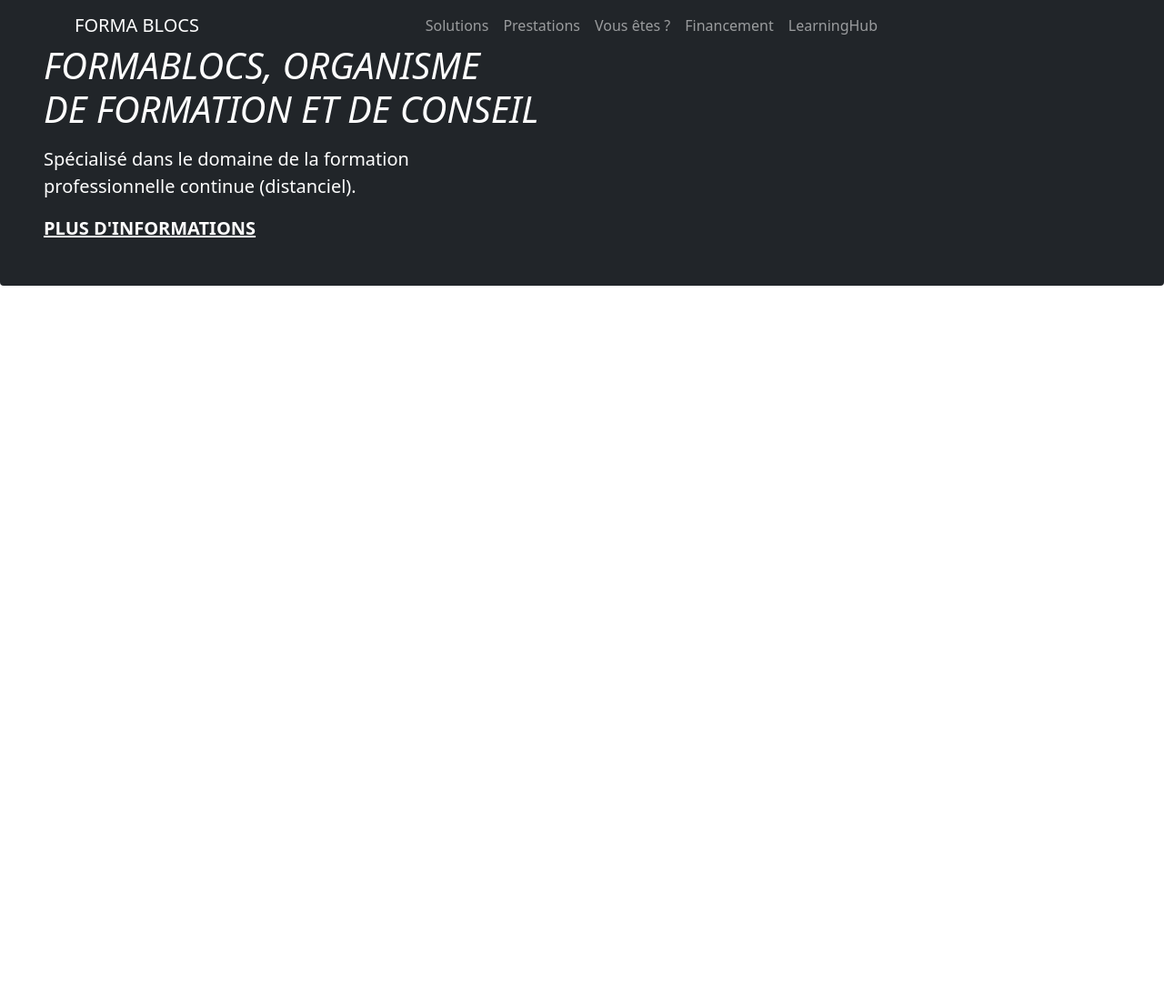
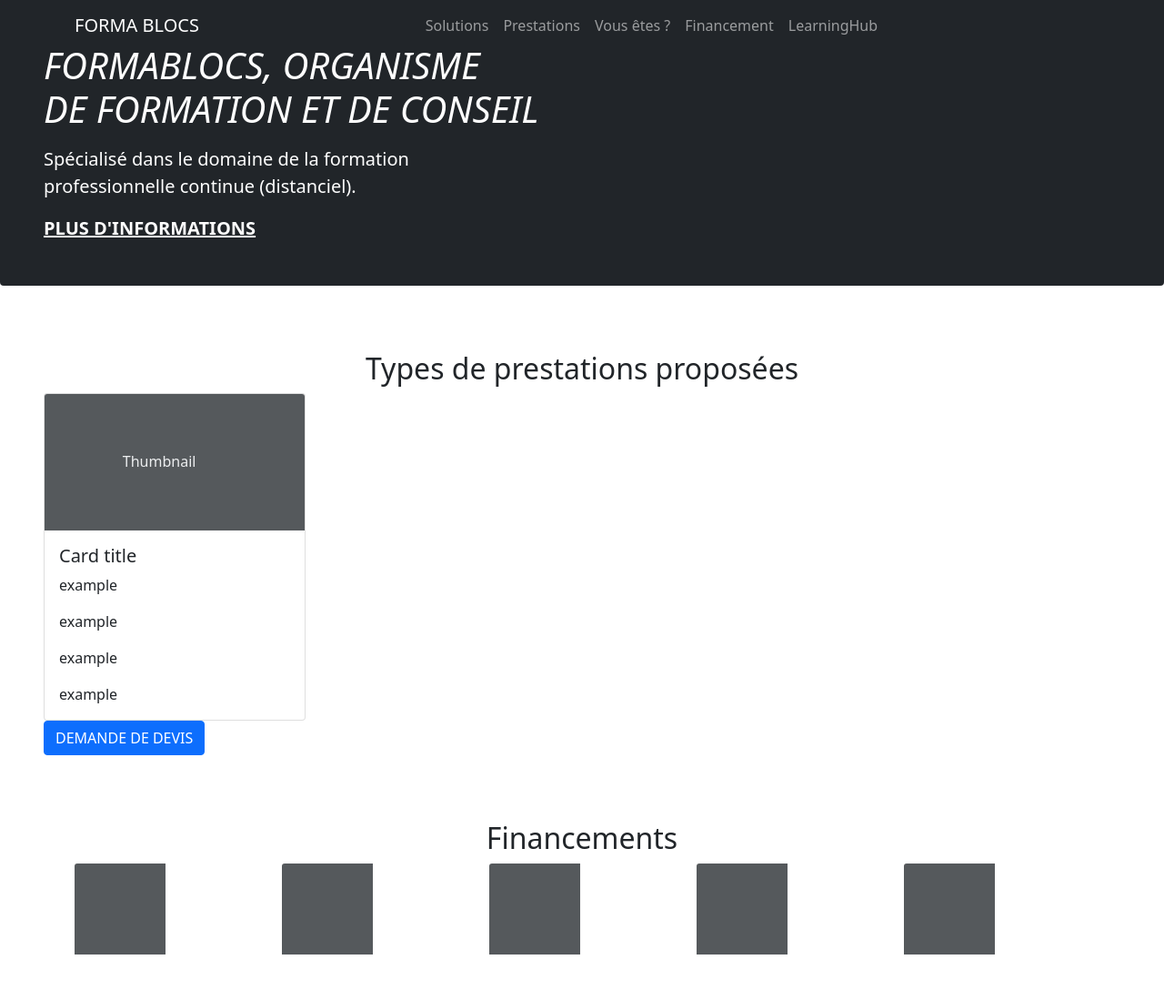
Before and after one commit to jeanseb62/Forma-Blocs, a PHP site: template templates/default/index.html.twig in a window 1280 px wide. Shown: the whole page at 91% size. Before the commit the page ends 314 px from the top, so only its background shows below. Run offline with PHP 8.4, Linux system fonts and the light colour scheme; the template is opened without the code that fills it, so the values that code supplies are empty; some libraries are stand-ins or nearby versions.

Commit message:
Update index.html.twig

```diff
--- a/templates/default/index.html.twig
+++ b/templates/default/index.html.twig
@@ -14,6 +14,40 @@ professionnelle continue (distanciel).</p>
     </div>
   </div>
 
+<div class="p-4 p-md-5 mb-4 rounded">
+<h2 class="text-center">Types de prestations proposées</h2>
+
+<div class="">
+<div class="card" style="width: 18rem;">
+  <svg class="card-img-top" xmlns="http://www.w3.org/2000/svg" role="img" aria-label="Placeholder: Thumbnail" preserveAspectRatio="xMidYMid slice" focusable="false"><title>Placeholder</title><rect width="100%" height="100%" fill="#55595c"/><text x="30%" y="50%" fill="#eceeef" dy=".3em">Thumbnail</text></svg>
+
+  <div class="card-body">
+    <h5 class="card-title">Card title</h5>
+    <p class="card-text">example</p>
+    <p class="card-text">example</p>
+    <p class="card-text">example</p>
+    <p class="card-text">example</p>
+  </div>
+</div>
+</div>
+<a href="#" class="btn btn-primary">DEMANDE DE DEVIS</a>
+ </div>
+
+
+<div class="container">
+
+<center><h2>Financements</h2></center>
+<div class="row">
+<div class="col"><svg class="card-img" xmlns="http://www.w3.org/2000/svg" role="img" preserveAspectRatio="xMidYMid slice" focusable="false"><rect width="100px" height="100px" fill="#55595c"/></svg></div>
+<div class="col"><svg class="card-img" xmlns="http://www.w3.org/2000/svg" role="img" preserveAspectRatio="xMidYMid slice" focusable="false"><rect width="100px" height="100px" fill="#55595c"/></svg></div>
+<div class="col"><svg class="card-img" xmlns="http://www.w3.org/2000/svg" role="img" preserveAspectRatio="xMidYMid slice" focusable="false"><rect width="100px" height="100px" fill="#55595c"/></svg></div>
+<div class="col"><svg class="card-img" xmlns="http://www.w3.org/2000/svg" role="img" preserveAspectRatio="xMidYMid slice" focusable="false"><rect width="100px" height="100px" fill="#55595c"/></svg></div>
+<div class="col"><svg class="card-img" xmlns="http://www.w3.org/2000/svg" role="img" preserveAspectRatio="xMidYMid slice" focusable="false"><rect width="100px" height="100px" fill="#55595c"/></svg></div>
+</div>
+
+</div>
+
+</div>
 
 
 </main>
```
